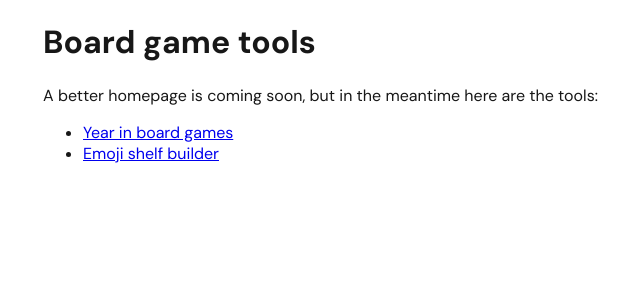
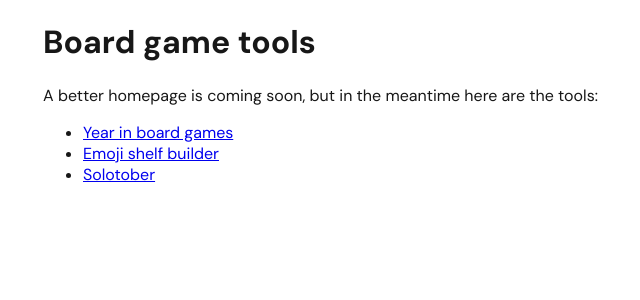
Before and after one commit to olivvybee/board-game-tools, a Next.js app: page / in a window 1280 px wide. Shown: the top 300 px of the page, without its empty margins (213-853 px from the left). Built offline with nearby package versions, Linux system fonts and the light colour scheme.

Commit message:
Add link to homepage

```diff
--- a/app/page.tsx
+++ b/app/page.tsx
@@ -15,6 +15,9 @@ const Homepage = () => (
       <li>
         <Link href="/emoji-shelf">Emoji shelf builder</Link>
       </li>
+      <li>
+        <Link href="/solotober">Solotober</Link>
+      </li>
     </ul>
   </div>
 );
```
